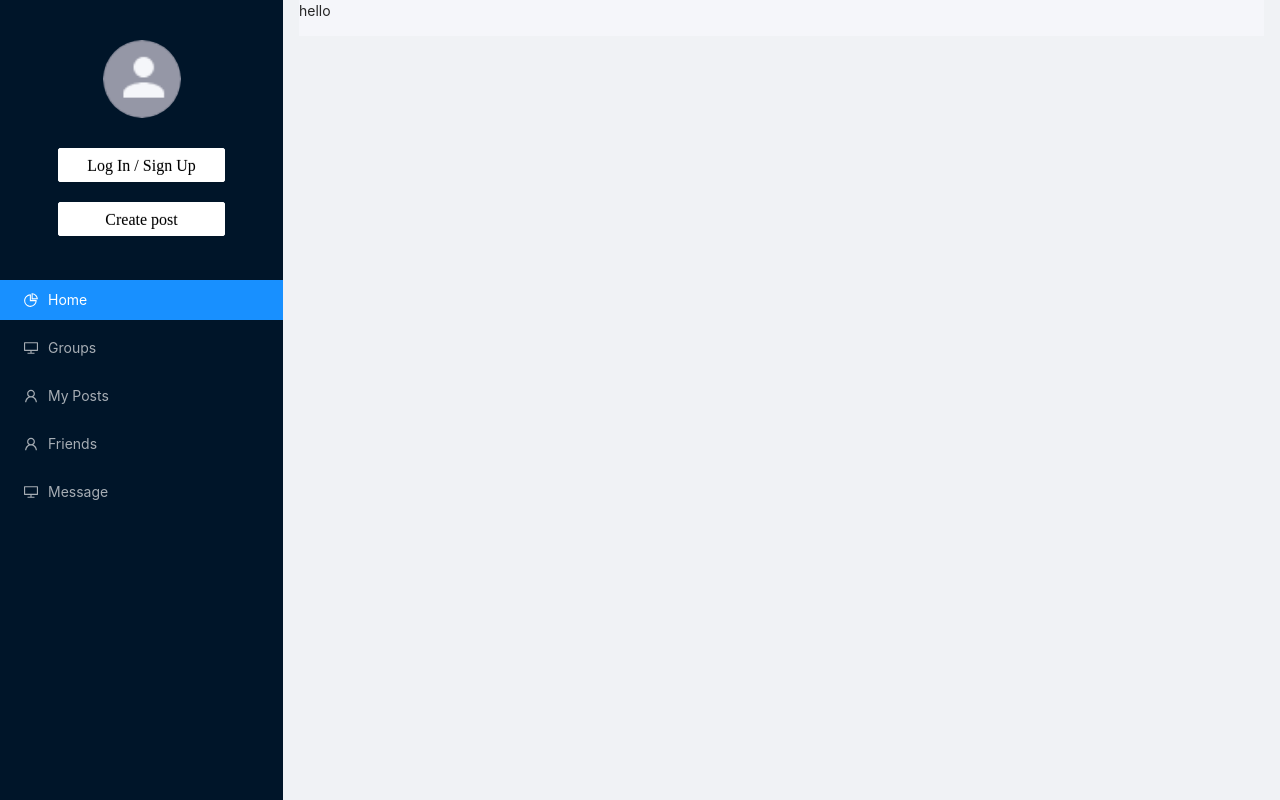
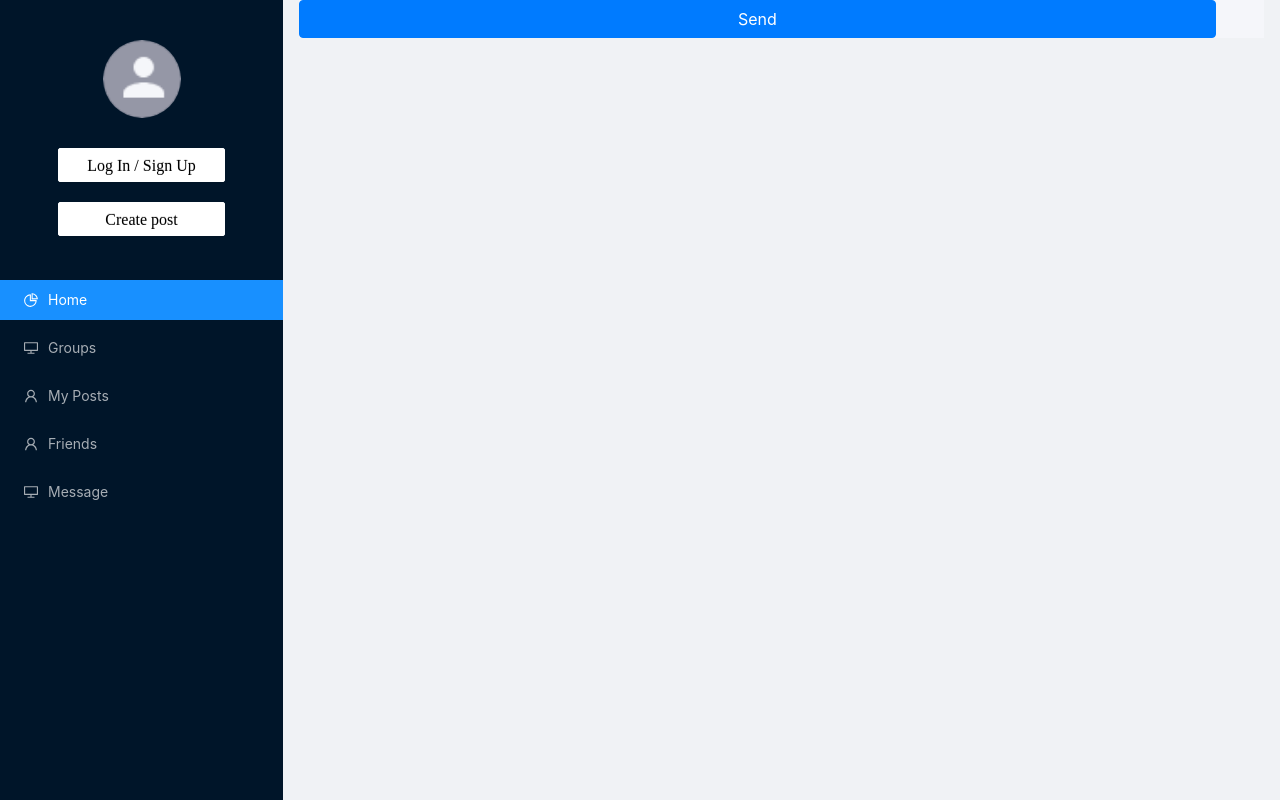
Before and after one commit to fanyangjeff/campus-life, a React (Create React App) app in the folder ezcampus/: page /profile in a window 1280 px wide. Built offline with nearby package versions, Linux system fonts and the light colour scheme.

Commit message:
Fan yang (#24)
* Revert "removed .idea"

This reverts commit b225bd3d9221d6f5625e13cf68361996bb5e1393.

* wrong change

* removed idea

* deleted one line

* implemented signin/signup

* added react-redux, redux, created store, updated Sidebar and Login

* bootstrap setup

```diff
--- a/ezcampus/src/components/Profile/ProfilePage/UserProfile.jsx
+++ b/ezcampus/src/components/Profile/ProfilePage/UserProfile.jsx
@@ -1,11 +1,12 @@
 import React from "react";
 import styled from "styled-components";
+import {Button} from 'react-bootstrap'
 
 class UserProfile extends React.Component {
   render() {
     return (
       <AboutContainer>
-        <p>hello</p>
+        <Button type='primary'>Send</Button>
       </AboutContainer>
     )
   }
--- a/ezcampus/src/index.js
+++ b/ezcampus/src/index.js
@@ -1,6 +1,7 @@
 import React from 'react';
 import ReactDOM from 'react-dom';
 import App from './components/App'
+import 'bootstrap/dist/css/bootstrap.min.css';
 
 ReactDOM.render(
     <App />
```
Also changed, not shown: 1 other file (tests, documents, lock files or other folders).
